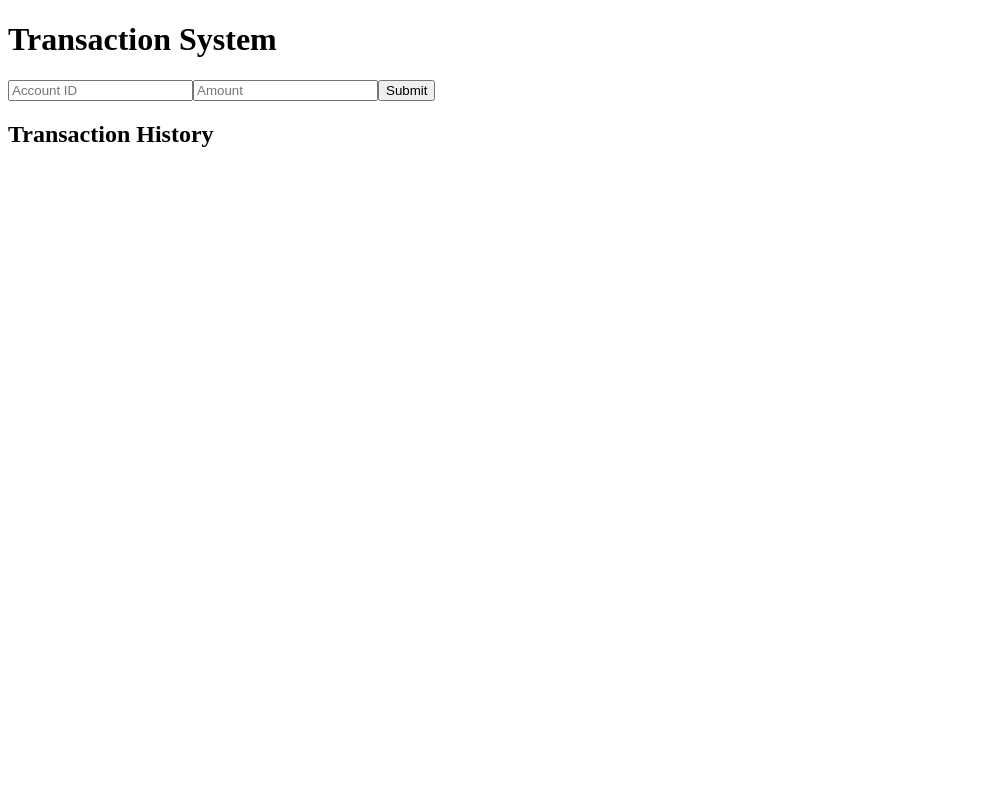
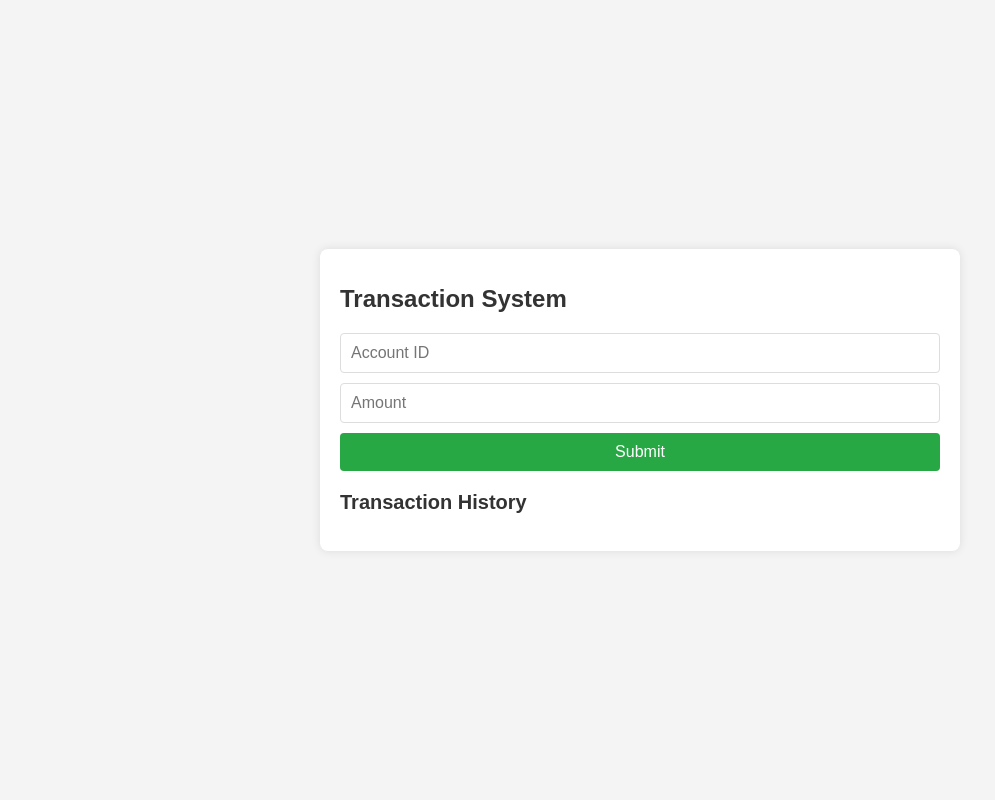
Before and after one commit to LynnAkinyi/TransactionSystemDjango, a Django app: page / in a window 1280 px wide. Shown: the whole page, without its empty margins (0-995 px from the left). Run offline with Django 5.2, Linux system fonts and the light colour scheme; data comes from the database, SQL or seed files in the repository; some libraries are stand-ins or nearby versions.

Commit message:
adding static files- styles,collectstatic

```diff
--- /dev/null
+++ b/transaction_project/static/css/styles.css
@@ -0,0 +1,78 @@
+/* General Styles */
+body {
+  font-family: Arial, sans-serif;
+  margin: 0;
+  padding: 0;
+  background-color: #f4f4f4;
+  display: flex;
+  justify-content: center;
+  align-items: center;
+  height: 100vh;
+}
+
+#root {
+  background: #fff;
+  border-radius: 8px;
+  box-shadow: 0 0 10px rgba(0, 0, 0, 0.1);
+  padding: 20px;
+  max-width: 600px;
+  width: 100%;
+}
+
+/* Header Styles */
+h1 {
+  font-size: 24px;
+  color: #333;
+  margin-bottom: 20px;
+}
+
+h2 {
+  font-size: 20px;
+  color: #333;
+  margin-top: 20px;
+}
+
+/* Form Styles */
+form {
+  display: flex;
+  flex-direction: column;
+}
+
+input[type="text"],
+input[type="number"] {
+  padding: 10px;
+  margin-bottom: 10px;
+  border: 1px solid #ddd;
+  border-radius: 4px;
+  font-size: 16px;
+}
+
+button {
+  padding: 10px;
+  background-color: #28a745;
+  color: #fff;
+  border: none;
+  border-radius: 4px;
+  font-size: 16px;
+  cursor: pointer;
+  transition: background-color 0.3s;
+}
+
+button:hover {
+  background-color: #218838;
+}
+
+/* Transaction History Styles */
+ul {
+  list-style: none;
+  padding: 0;
+}
+
+li {
+  padding: 10px;
+  border-bottom: 1px solid #ddd;
+}
+
+li:last-child {
+  border-bottom: none;
+}
--- a/transaction_project/transactions/templates/transactions/index.html
+++ b/transaction_project/transactions/templates/transactions/index.html
@@ -5,6 +5,8 @@
     <meta charset="UTF-8">
     <meta name="viewport" content="width=device-width, initial-scale=1.0">
     <title>Transaction System</title>
+    {% load static %}
+    <link rel="stylesheet" href="{% static 'css/styles.css' %}">
     <script src="https://unpkg.com/react@17/umd/react.development.js"></script>
     <script src="https://unpkg.com/react-dom@17/umd/react-dom.development.js"></script>
     <script src="https://unpkg.com/babel-standalone@6/babel.min.js"></script>
```
Also changed, not shown: transaction_project/transaction_project/settings.py (+8 -1 lines).
